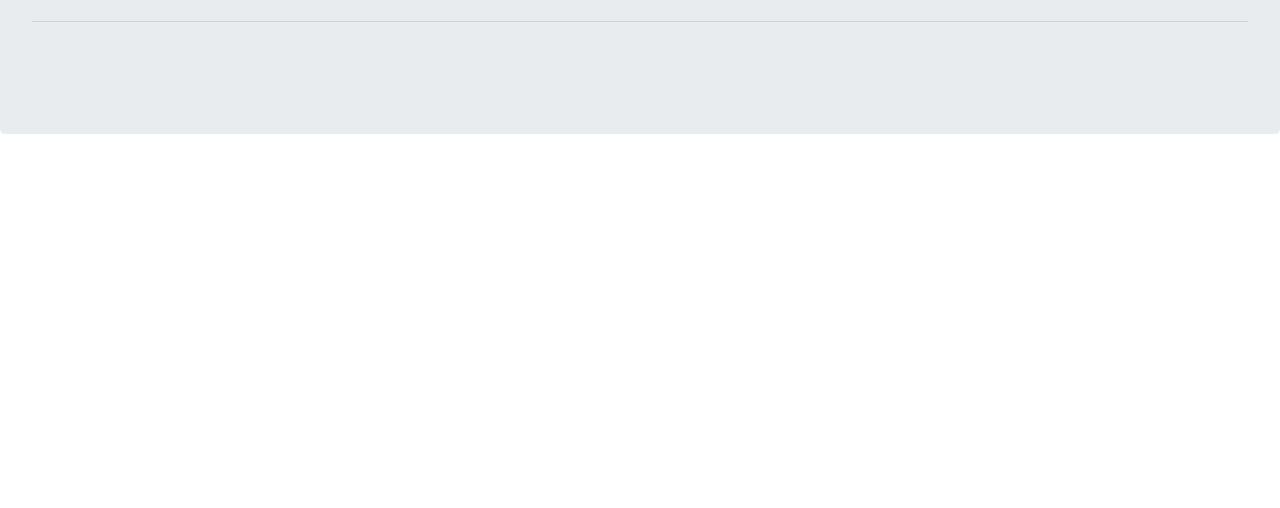
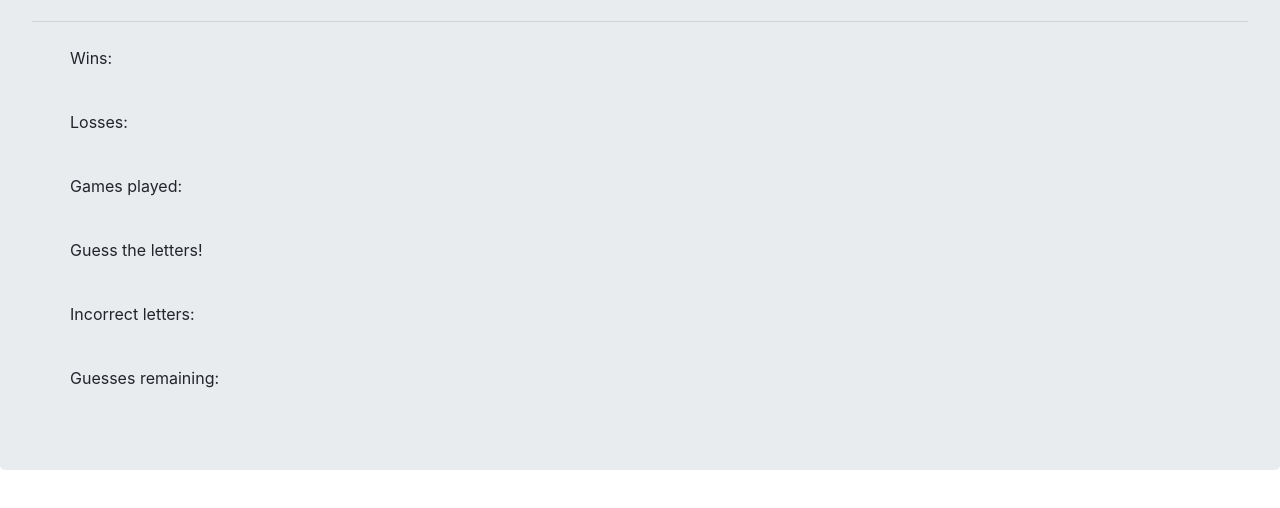
Before and after one commit to connorleee/Word-Guess-Game, a plain HTML site: page index.html in a window 1280 px wide. Shown: the part 134-642 px from the top of the page. Drawn offline with nearby package versions, Linux system fonts and the light colour scheme.

Commit message:
minor html changes and initial variables

```diff
--- a/assets/javascript/game.js
+++ b/assets/javascript/game.js
@@ -0,0 +1,21 @@
+// Possible words to guess
+var words = [
+    a1,
+    b12,
+    c123,
+    d1234,
+    e12345,
+    f123456,
+]
+
+// Counters
+var wins = 0;
+var losses = 0;
+var gamesPlayed = 0;
+var remainingGuesses = 10;
+
+// Blank arrays
+var word = [];
+var incorrectKeys = [];
+
+// grabbing html id's
--- a/index.html
+++ b/index.html
@@ -15,17 +15,17 @@
             <hr class="my-4">
             <div class="container">
                 <div class="row">
-                    <div id="wins"></div>
+                    <h3p>Wins: <span id="wins"></span></p>
                     <br>
-                    <div id="losses"></div>
+                    <p>Losses: <span id="losses"></span></p>
                     <br>
-                    <div id="games-played"></div>
+                    <p>Games played: <span id="games-played"></span></p>
                     <br>
-                    <div id="word"></div>
+                    <p>Guess the letters! <span id="word"></span></p>
                     <br>
-                    <div id="incorrect"></div>
+                    <p>Incorrect letters: <span id="incorrect"></span></p>
                     <br>
-                    <div id="remaining"></div>
+                    <p>Guesses remaining: <span id="remainingGuesses"></span></p>
                 </div>
             </div>
         </div>
```
